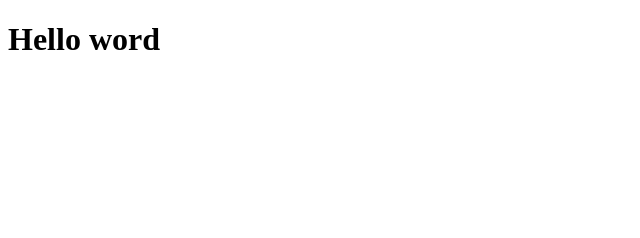
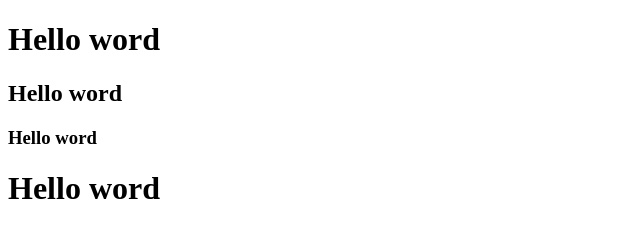
Before and after one commit to CAMARA62133/GESTION-GI, a plain HTML site: page index.html in a window 1280 px wide. Shown: the whole page, without its empty margins (0-640 px from the left). Drawn offline with Linux system fonts and the light colour scheme.

Commit message:
le fichier modifier

```diff
--- a/index.html
+++ b/index.html
@@ -7,5 +7,8 @@
 </head>
 <body>
     <h1>Hello word</h1>
+    <h2>Hello word</h2>
+    <h3>Hello word</h3>
+    <h1>Hello word</h1>
 </body>
 </html>
```
